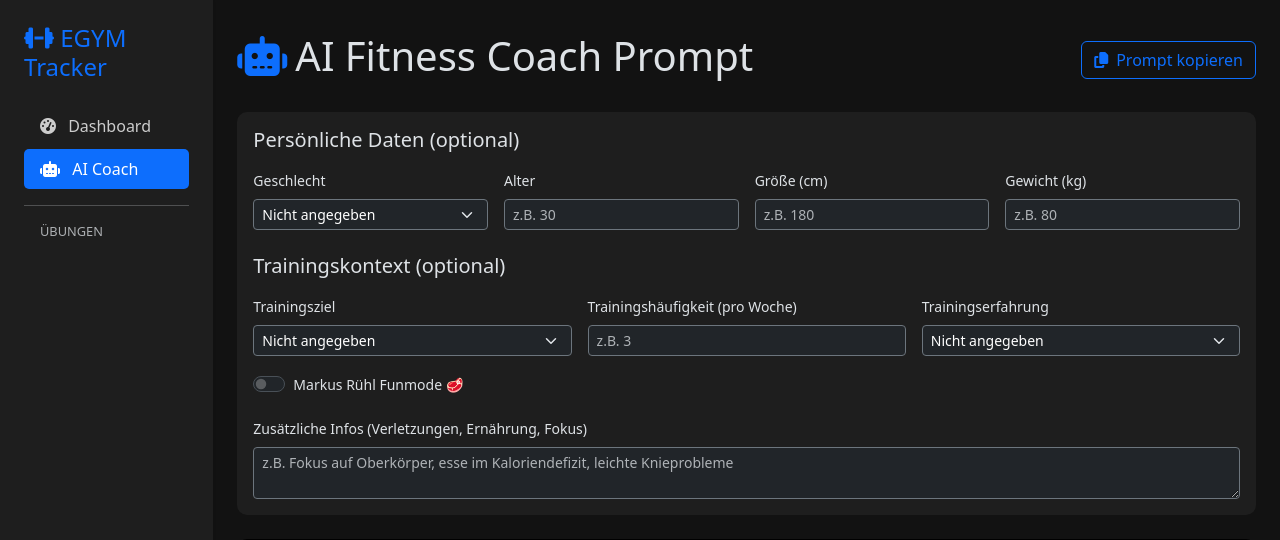
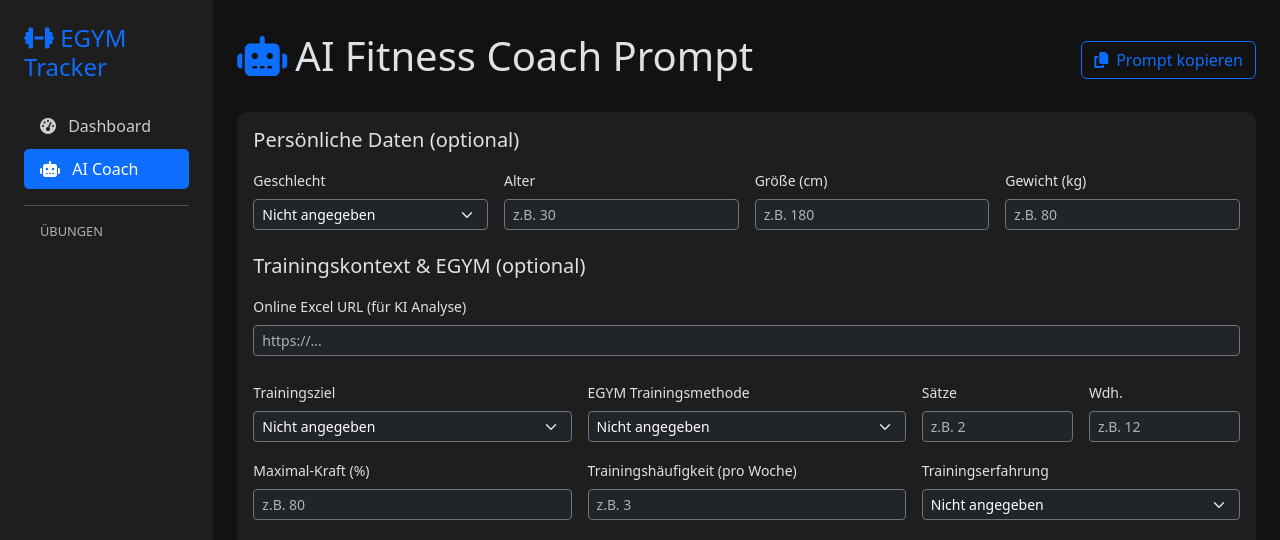
Before and after one commit to Wuuzzaa/gymmax, a Flask app: page /ai-coach in a window 1280 px wide. Shown: the top 540 px of the page. Run offline with Flask 3, Linux system fonts and the light colour scheme; some libraries are stand-ins or nearby versions.

Commit message:
Enhance AI Coach templates: add EGYM-specific fields, integrate Excel URL input, and update prompt logic for detailed training context.

```diff
--- a/app.py
+++ b/app.py
@@ -185,7 +185,8 @@ def ai_coach():
         'frequency': os.getenv('DEFAULT_FREQUENCY', ''),
         'experience': os.getenv('DEFAULT_EXPERIENCE', ''),
         'notes': os.getenv('DEFAULT_NOTES', ''),
-        'fun_mode': os.getenv('DEFAULT_FUN_MODE', 'false').lower() == 'true'
+        'fun_mode': os.getenv('DEFAULT_FUN_MODE', 'false').lower() == 'true',
+        'excel_url': os.getenv('EXCEL_FILE_URL', '')
     }
 
     return render_template(
--- a/templates/ai_coach.html
+++ b/templates/ai_coach.html
@@ -46,8 +46,12 @@
             </div>
         </div>
 
-        <h5 class="card-title mb-3 mt-4">Trainingskontext (optional)</h5>
+        <h5 class="card-title mb-3 mt-4">Trainingskontext & EGYM (optional)</h5>
         <div class="row g-3">
+            <div class="col-md-12 mb-2">
+                <label for="excel-url" class="form-label small">Online Excel URL (für KI Analyse)</label>
+                <input type="text" id="excel-url" class="form-control form-control-sm bg-dark text-white border-secondary" placeholder="https://..." value="{{ defaults.excel_url }}" oninput="updatePrompt()">
+            </div>
             <div class="col-md-4">
                 <label for="goal" class="form-label small">Trainingsziel</label>
                 <select id="goal" class="form-select form-select-sm bg-dark text-white border-secondary" onchange="updatePrompt()">
@@ -57,6 +61,29 @@
                     <option value="Fettabbau / Definition" {% if defaults.goal == 'Fettabbau / Definition' %}selected{% endif %}>Fettabbau</option>
                     <option value="Ausdauer & Fitness" {% if defaults.goal == 'Ausdauer & Fitness' %}selected{% endif %}>Ausdauer & Fitness</option>
                 </select>
+            </div>
+            <div class="col-md-4">
+                <label for="egym-method" class="form-label small">EGYM Trainingsmethode</label>
+                <select id="egym-method" class="form-select form-select-sm bg-dark text-white border-secondary" onchange="updatePrompt()">
+                    <option value="">Nicht angegeben</option>
+                    <option value="Regulär">Regulär</option>
+                    <option value="Negativ">Negativ</option>
+                    <option value="Adaptiv">Adaptiv</option>
+                    <option value="Isokinetisch">Isokinetisch</option>
+                    <option value="Explonitiv">Explonitiv</option>
+                </select>
+            </div>
+            <div class="col-md-2">
+                <label for="sets" class="form-label small">Sätze</label>
+                <input type="number" id="sets" class="form-control form-select-sm bg-dark text-white border-secondary" placeholder="z.B. 2" oninput="updatePrompt()">
+            </div>
+            <div class="col-md-2">
+                <label for="reps" class="form-label small">Wdh.</label>
+                <input type="number" id="reps" class="form-control form-select-sm bg-dark text-white border-secondary" placeholder="z.B. 12" oninput="updatePrompt()">
+            </div>
+            <div class="col-md-4">
+                <label for="max-strength" class="form-label small">Maximal-Kraft (%)</label>
+                <input type="number" id="max-strength" class="form-control form-select-sm bg-dark text-white border-secondary" placeholder="z.B. 80" oninput="updatePrompt()">
             </div>
             <div class="col-md-4">
                 <label for="frequency" class="form-label small">Trainingshäufigkeit (pro Woche)</label>
@@ -144,6 +171,13 @@ function updatePrompt() {
     const notes = document.getElementById('notes').value;
     const funmode = document.getElementById('funmode').checked;
 
+    // EGYM specific
+    const excelUrl = document.getElementById('excel-url').value;
+    const egymMethod = document.getElementById('egym-method').value;
+    const sets = document.getElementById('sets').value;
+    const reps = document.getElementById('reps').value;
+    const maxStrength = document.getElementById('max-strength').value;
+
     // Update Role & Intro
     const promptContent = document.getElementById('prompt-content');
     const promptInstructions = document.getElementById('prompt-instructions');
@@ -183,13 +217,18 @@ Antworte auf Deutsch. Benutze eine professionelle, aber zugängliche Sprache.`;
     }
 
     let context = "";
-    if (gender || age || height || weight || goal || frequency || experience || notes) {
+    if (gender || age || height || weight || goal || frequency || experience || notes || egymMethod || sets || reps || maxStrength || excelUrl) {
         context = "\nMeine Daten & Kontext:\n";
+        if (excelUrl) context += `- Online Excel Daten: ${excelUrl}\n`;
         if (gender) context += `- Geschlecht: ${gender}\n`;
         if (age) context += `- Alter: ${age} Jahre\n`;
         if (height) context += `- Größe: ${height} cm\n`;
         if (weight) context += `- Gewicht: ${weight} kg\n`;
         if (goal) context += `- Trainingsziel: ${goal}\n`;
+        if (egymMethod) context += `- EGYM Methode: ${egymMethod}\n`;
+        if (sets) context += `- Sätze: ${sets}\n`;
+        if (reps) context += `- Wiederholungen: ${reps}\n`;
+        if (maxStrength) context += `- Maximalkraft-Einstellung: ${maxStrength}%\n`;
         if (frequency) context += `- Häufigkeit: ${frequency}x pro Woche\n`;
         if (experience) context += `- Erfahrung: ${experience}\n`;
         if (notes) context += `- Zusätzliche Anmerkungen: ${notes}\n`;
```
